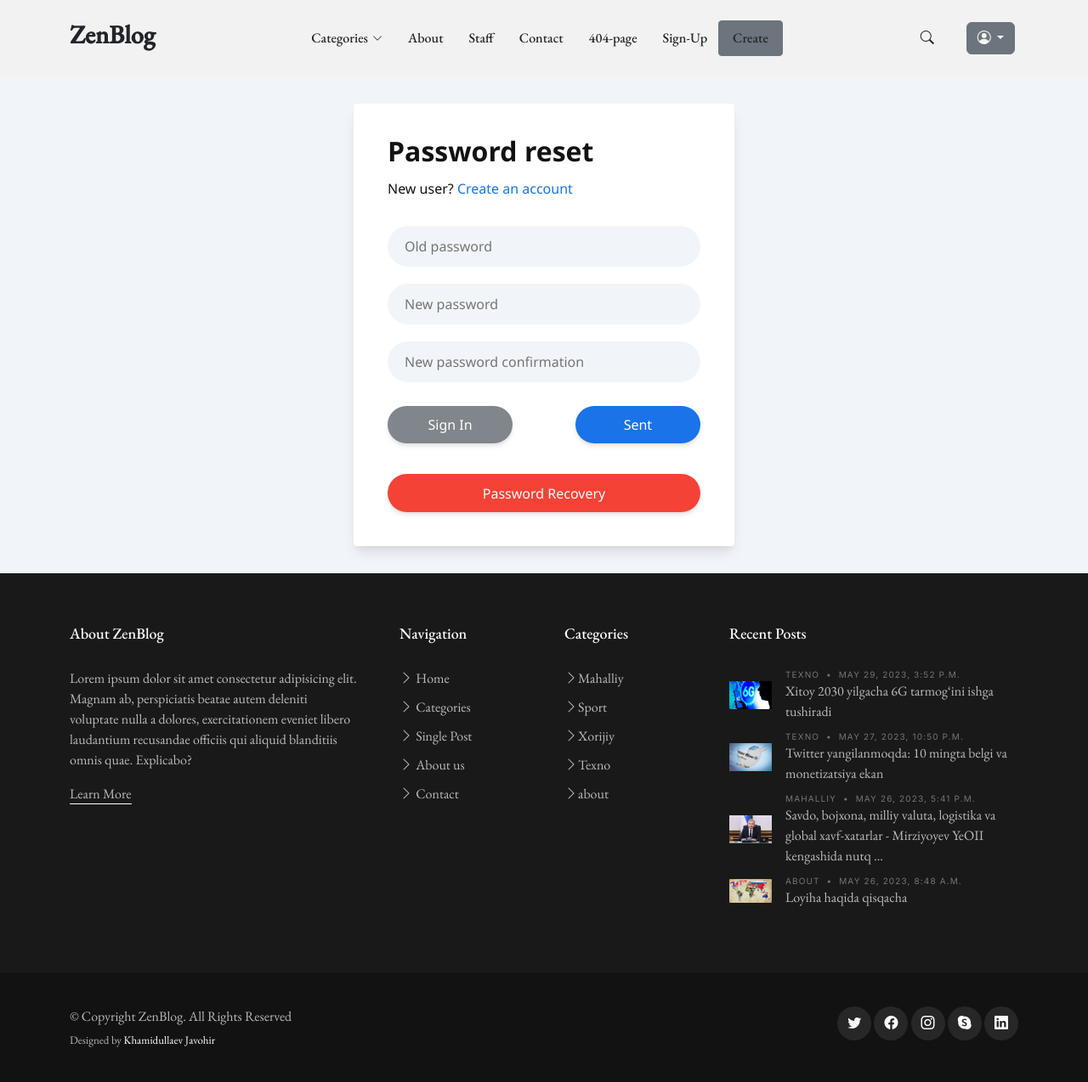
After one commit to Javohir-dev/breaking-news, a Django app: page /password-change/ in a window 1280 px wide. The commit adds this page. Shown: the whole page at 85% size. Run offline with Django 4.2, Linux system fonts and the light colour scheme; a user stored in the database is signed in; data comes from the database, SQL or seed files in the repository; both versions use the stored data as it was after the commit; some libraries are stand-ins or nearby versions; some web fonts are replaced.

Commit message:
user's password change

```diff
--- a/accounts/urls.py
+++ b/accounts/urls.py
@@ -1,5 +1,10 @@
 from django.urls import path
-from django.contrib.auth.views import LoginView, LogoutView
+from django.contrib.auth.views import (
+    LoginView,
+    LogoutView,
+    PasswordChangeView,
+    PasswordChangeDoneView,
+)
 from .views import dashboard_view
 
 
@@ -7,5 +12,11 @@ urlpatterns = [
     # path("login/", user_login, name="login_page"),
     path("login/", LoginView.as_view(), name="login_page"),
     path("logout/", LogoutView.as_view(), name="logout_page"),
+    path("password-change/", PasswordChangeView.as_view(), name="password_change"),
+    path(
+        "password-change-done/",
+        PasswordChangeDoneView.as_view(),
+        name="password_change_done",
+    ),
     path("profile/", dashboard_view, name="profile_page"),
 ]
--- a/accounts/views.py
+++ b/accounts/views.py
@@ -39,4 +39,4 @@ def dashboard_view(request):
 
     context = {"user": user}
 
-    return render(request, "registration/profile.html")
+    return render(request, "registration/profile.html", context)
--- a/templates/news/base.html
+++ b/templates/news/base.html
@@ -91,15 +91,15 @@
               {% if request.user.is_authenticated %}
                 <li class="d-flex align-items-center dropdown-item">
                   <i class="bi bi-person-bounding-box"> </i>
-                  <a class="m-2" href="{% url 'profile_page' %}">Profile</a>
+                  <a class="m-2 w-100" href="{% url 'profile_page' %}">Profile</a>
                 </li>
                 <li class="d-flex align-items-center dropdown-item">
                   <i class="bi bi-box-arrow-right"> </i>
-                  <a class="m-2" href="{% url 'logout_page' %}">LogOut</a>
+                  <a class="m-2 w-100" href="{% url 'logout_page' %}">LogOut</a>
                 </li>
                 {% else %}
                 <li class="d-flex align-items-center dropdown-item">
-                  <a class="m-2" href="{% url 'login_page' %}">LogIn</a>
+                  <a class="m-2 w-100" href="{% url 'login_page' %}">LogIn</a>
                 </li>
               {% endif %}
             </ul>
--- /dev/null
+++ b/templates/registration/password_change_form.html
@@ -0,0 +1,55 @@
+{% extends 'news/base.html' %}
+{% load static %}
+
+{% block title %} Password change {% endblock title %}
+{% block content %}
+<section class="main_login">
+    <main class="main login ">
+        <div class="container">
+            <section class="wrapper">
+                <div class="heading">
+                    <h1 class="text text-large">Password reset</h1>
+                    <p class="text text-normal">
+                        New user?
+                        <span>
+                            <a href="./signup.html" class="text text-links">Create an account</a>
+                        </span>
+                    </p>
+                </div>
+                <form method="post" name="signin" class="form">{% csrf_token %}
+                    <div class="input-control">
+                        <label for="old_password" class="input-label" hidden>OLd password</label>
+                        <input type="password" name="old_password" id="old_password" class="input-field"
+                            placeholder="Old password">
+                    </div>
+                    <div class="input-control">
+                        <label for="new_password" class="input-label" hidden>New password</label>
+                        <input type="password" name="new_password1" id="new_password" class="input-field"
+                            placeholder="New password">
+                    </div>
+                    <div class="input-control">
+                        <label for="old_password2" class="input-label" hidden>New password confirmation</label>
+                        <input type="password" name="new_password2" id="old_password2" class="input-field"
+                            placeholder="New password confirmation">
+                    </div>
+                    <div class="input-control">
+                        <a href="#!" type="submit" name="submit" class="input-submit login-bg-gray my-2 text-center">
+                            Sign In
+                        </a>
+                        <button type="submit" name="submit" class="input-submit login-bg-blue">Sent</button>
+                    </div>
+                    <div class="d-flex flex-column">
+                        <a href="#!" type="submit" name="submit" class="input-submit login-bg-red my-2 text-center">
+                            password recovery
+                        </a>
+                    </div>
+                </form>
+            </section>
+        </div>
+    </main>
+    {% comment %} <form name="signin" class="form">{% csrf_token %}
+        {{ form.as_p }}
+        <button type="submit" name="submit" class="input-submit login-bg-blue">change</button>
+    </form> {% endcomment %}
+</section>
+{% endblock content %}
--- a/templates/registration/profile.html
+++ b/templates/registration/profile.html
@@ -8,7 +8,7 @@
     <div class="row align-items-center">
       <div class="col-md-4 border-right">
         <div class="d-flex flex-column align-items-center text-center p-3 py-5">
-          <img class="rounded-circle mt-5" src="{% static 'images/person-1.jpg' %}" width="90">
+          <img class="rounded-circle mt-5" src="{{ user.image.url }}" width="90">
           <span class="font-weight-bold">{{ user.first_name }} {{ user.last_name }}</span>
           <span class="text-black-50">{{ user.email }}</span>
           <span>{{ user.username }}</span>
@@ -34,7 +34,7 @@
             </div>
           </div>
           <div class="mt-5 text-right">
-            <a href="{% url '404_page' %}" class="btn btn-primary profile-button" type="button">Change password</a>
+            <a href="{% url 'password_change' %}" class="btn btn-primary profile-button" type="button">Change password</a>
           </div>
         </div>
       </div>
```
Also changed, not shown: templates/registration/password_change_done.html (added, +24 -0 lines), db.sqlite3.
